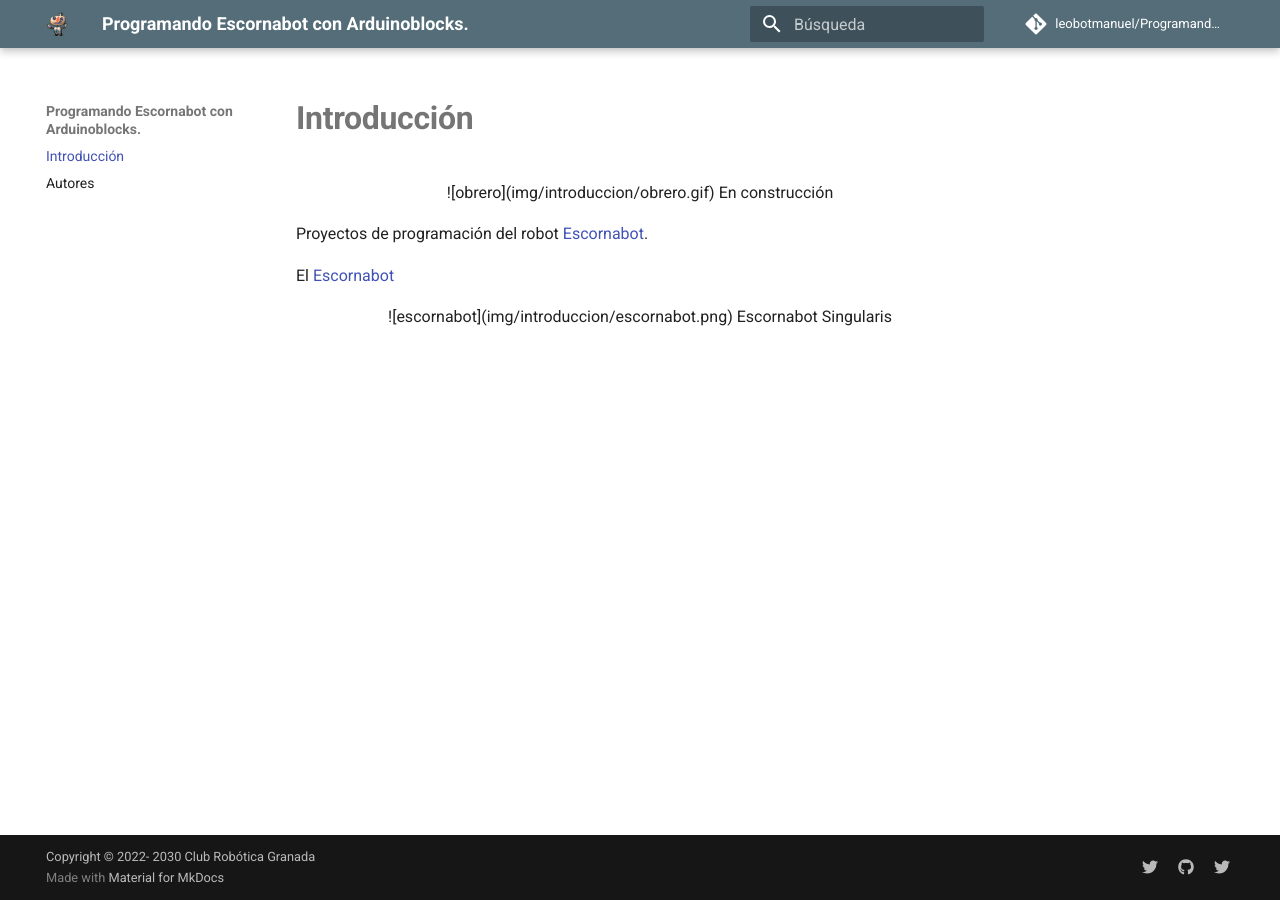
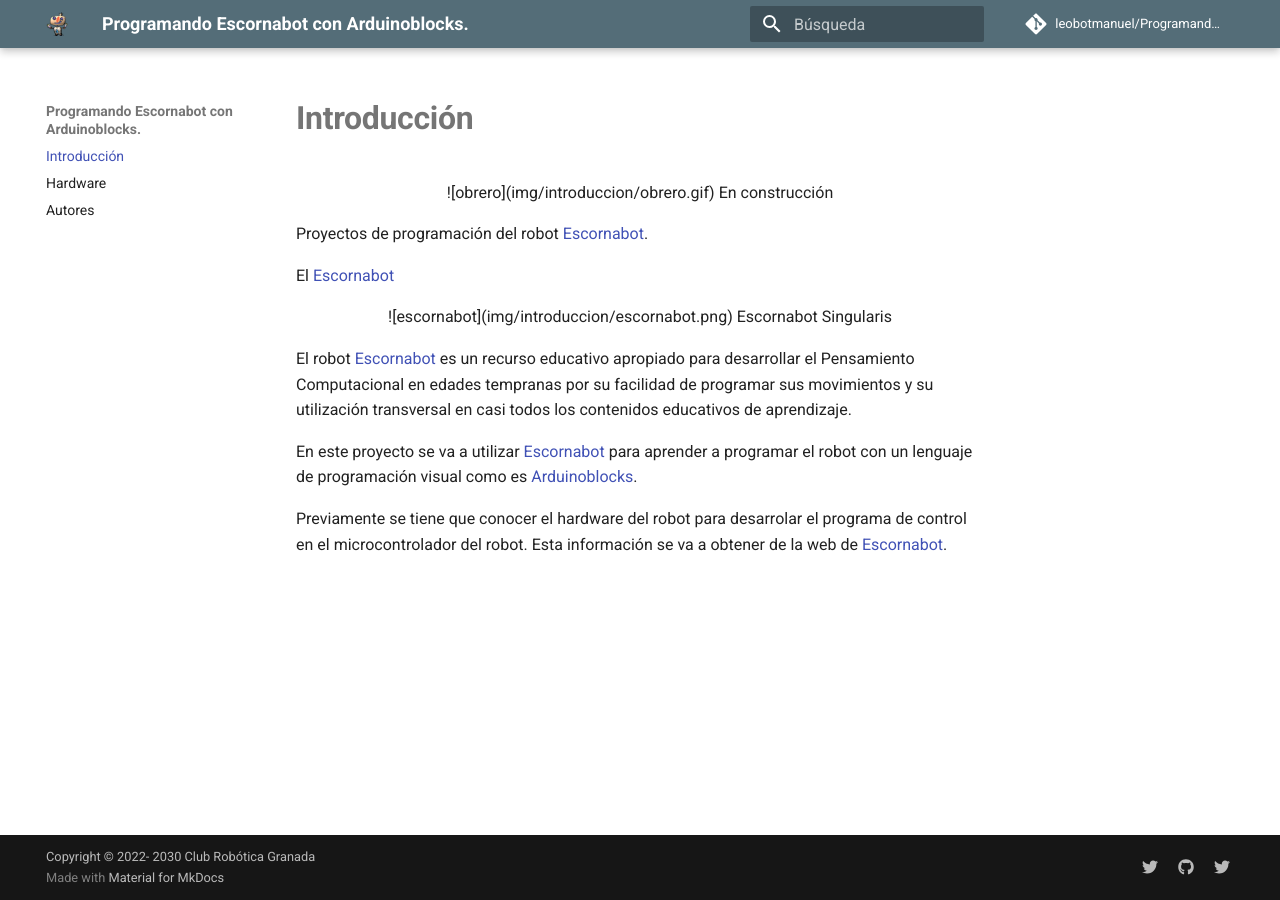
Before and after one commit to leobotmanuel/Programando-Escornabot, an MkDocs documentation site: the page built from docs/index.md, in a window 1280 px wide. Built offline with MkDocs 1.6.1 and Material for MkDocs 9.7.7, drawn with Linux system fonts in a browser that asks for light colours; comment, search, counter and statistics services are not loaded.

Commit message:
primer hardware

```diff
--- a/docs/index.md
+++ b/docs/index.md
@@ -13,3 +13,8 @@ El [Escornabot](https://escornabot.com)
 
 Escornabot Singularis
 </center>
+El robot [Escornabot](https://escornabot.com) es un recurso educativo apropiado para desarrollar el Pensamiento Computacional en edades tempranas por su facilidad de programar sus movimientos y su utilización transversal en casi todos los contenidos educativos de aprendizaje.
+
+En este proyecto se va a utilizar [Escornabot](https://escornabot.com) para aprender a programar el robot con un lenguaje de programación visual como es [Arduinoblocks](http://www.arduinoblocks.com).
+
+Previamente se tiene que conocer el hardware del robot para desarrolar el programa de control en el microcontrolador del robot. Esta información se va a obtener de la web de [Escornabot](https://escornabot.com).
--- a/mkdocs.yml
+++ b/mkdocs.yml
@@ -32,7 +32,7 @@ extra:
 nav:
   # Modelo para empezar: Intro, Info del autor y la instalación
   - Introducción: index.md
-  #- Misión a Marte:
+  - Hardware: hardware.md
   #  - Introducción: misionMarte/index.md
   #  - EscornaRover Explorador: misionMarte/explorador.md
   #  - Rover Marciano: misionMarte/rover.md
```
Also changed, not shown: docs/hardware.md (added, +44 -0 lines), docs/img/hardware/confPinesMotoresPP.png (added), docs/img/hardware/esquemaCPU_2_12.png (added), docs/img/hardware/pinesMotoresPP.png (added), docs/img/hardware/progTeclado.png (added), docs/img/hardware/teclado.png (added).
